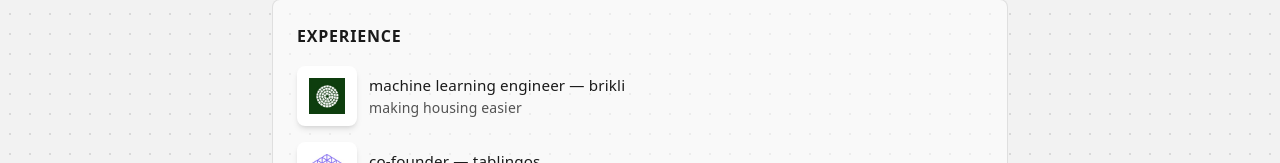
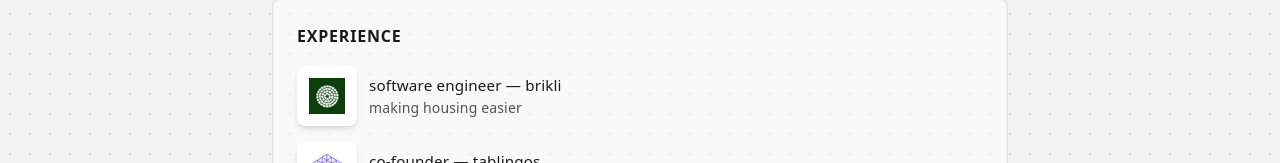
Before and after one commit to ibrahim-ansari-code/ibrahimansari, a Next.js app: page / in a window 1280 px wide. Shown: the part 216-379 px from the top of the page. Built offline with nearby package versions, Linux system fonts and the light colour scheme.

Commit message:
update brikli title to software engineer

```diff
--- a/app/page.tsx
+++ b/app/page.tsx
@@ -60,7 +60,7 @@ export default function Home() {
               <Logo src="/Brikli Logo.jpeg" alt="Brikli" size={36} />
             </div>
             <div>
-              <div className="custom-project-title">machine learning engineer — <a href="https://brikli.com/" target="_blank" rel="noreferrer" className="hover-glow">brikli</a></div>
+              <div className="custom-project-title">software engineer — <a href="https://brikli.com/" target="_blank" rel="noreferrer" className="hover-glow">brikli</a></div>
               <div className="text-neutral-600 custom-small">making housing easier</div>
             </div>
           </div>
```
